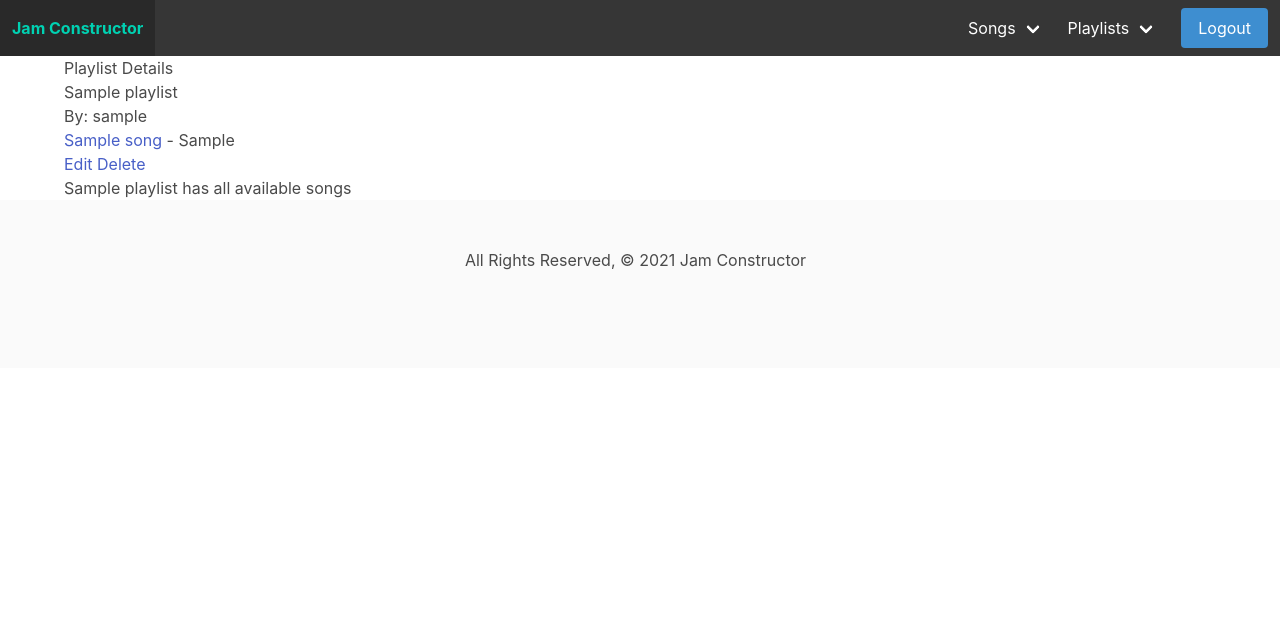
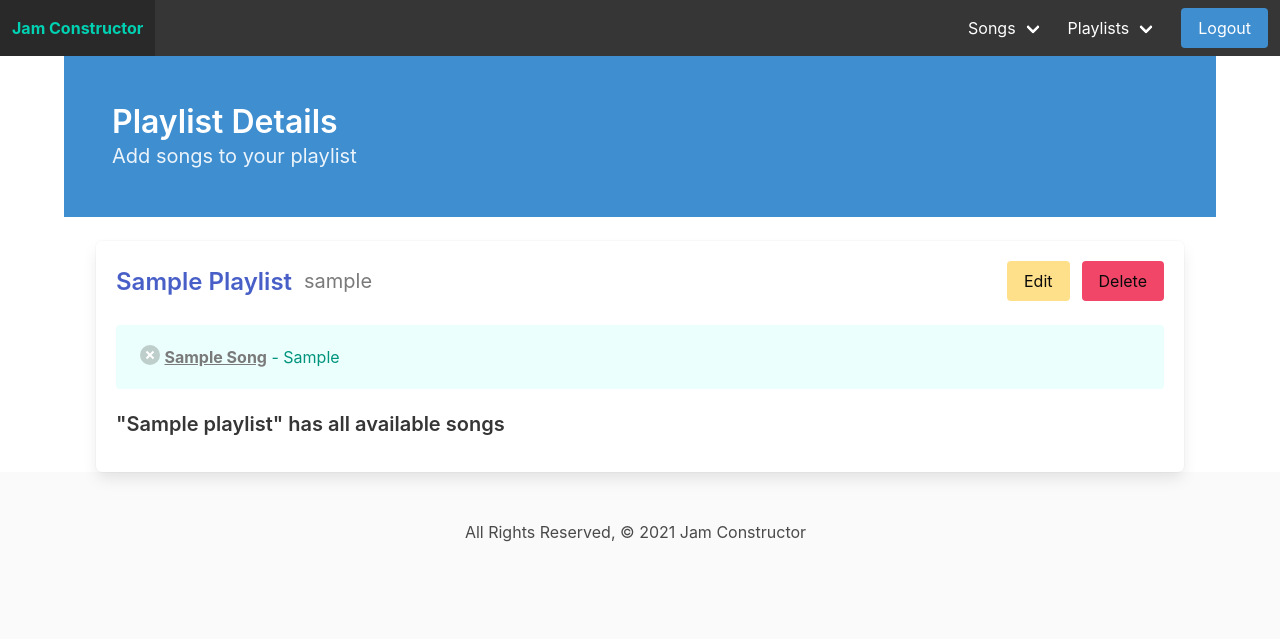
Before and after one commit to andrewpaparella/Jam_Constructor, a Django app: page /playlists/1/ in a window 1280 px wide. Shown: the top 639 px of the page. Run offline with Django 3.2, Linux system fonts and the light colour scheme; a user stored in the database is signed in; tables that the repository leaves empty hold one stand-in row (values such as "Sample post").

Commit message:
styles playlist form

```diff
--- a/main_app/templates/playlists/details.html
+++ b/main_app/templates/playlists/details.html
@@ -1,30 +1,83 @@
 {% extends 'base.html' %} {% block content %}
+<div class="block">
+  <div class="hero is-info">
+    <div class="hero-body">
+      <h1 class="title">Playlist Details</h1>
+      <p class="subtitle">Add songs to your playlist</p>
+    </div>
+  </div>
+</div>
+<div class="container is-fluid">
+  <div class="box">
+    <div class="content">
+      <div class="level">
+        <div class="level-left">
+          <div class="level-item">
+            <p class="title is-4">
+              <span class="has-text-link is-capitalized"
+                >{{ playlist.title }}</span
+              >
+            </p>
+          </div>
+          <div class="level-item">
+            <p class="subtitle has-text-grey">{{ playlist.user.username }}</p>
+          </div>
+        </div>
+        <div class="level-right">
+          <div class="level-item">
+            <div class="field is-grouped">
+              <div class="control">
+                <button class="button is-warning">
+                  <a
+                    class="has-text-black"
+                    href="{% url 'playlists_update' playlist.id %}"
+                    >Edit</a
+                  >
+                </button>
+              </div>
+              <div class="control">
+                <button class="button is-danger">
+                  <a
+                    class="has-text-black"
+                    href="{% url 'playlists_delete' playlist.id %}"
+                    >Delete</a
+                  >
+                </button>
+              </div>
+            </div>
+          </div>
+        </div>
+      </div>
+      {% for song in playlist.song.all %}
+      <div class="block">
+        <div class="notification is-primary is-light">
+          <div class="container-is-fluid">
+            <button class="delete">
+              <a href="{% url 'unassoc_song' playlist.id song.id %}"></a>
+            </button>
+            <a class="has-text-grey is-capitalized" href="{% url 'songs_details' song.id %}"><strong>{{song.name}}</strong></a>
+            - <span class="is-capitalized">{{song.artist}}</span>
+          </div>
+        </div>
+      </div>
+      {% endfor %} {% if songs.count %}
+      <h4 class="title is-6">Add Song(s) to Playlist</h4>
+      {% for song in songs.all %}
+      <div class="notification is-warning is-light">
 
-<h1>Playlist Details</h1>
-<p>{{ playlist.title }}</p>
-<p>By: {{ playlist.user.username }}</p>
-{% for song in playlist.song.all %}
-<ul>
-  <li>
-  <span><a href="{% url 'songs_details' song.id %}">{{song.name}}</a> - {{song.artist}} </span>
-  </li>
-</ul>
-{% endfor %}
-<div>
-  <a href="{% url 'playlists_update' playlist.id %}">Edit</a>
-  <a href="{% url 'playlists_delete' playlist.id %}">Delete</a>
-</div>
-{% if songs.count %}
-<h4>Add Song to Playlist</h4>
-    {% for song in songs.all %}
         <span>{{ song.name }} by {{ song.artist }} </span>
         <form action="{% url 'assoc_song' playlist.id song.id %}" method="POST">
-        {% csrf_token %}
-        <input type="submit" value="Add Song" class="btn" />
+          {% csrf_token %}
+          <input
+          type="submit"
+          value="Add Song"
+          class="button is-success is-small"
+          />
         </form>
-{% endfor %}
-{% else %}
-<h4> {{playlist.title}} has all available songs </h4>
-{% endif %}
-
-{% endblock %}
+      </div>
+      {% endfor %} {% else %}
+      <h4 class="title">"{{playlist.title}}" has all available songs</h4>
+      {% endif %} {% endblock %}
+    </div>
+  </div>
+</div>
```
